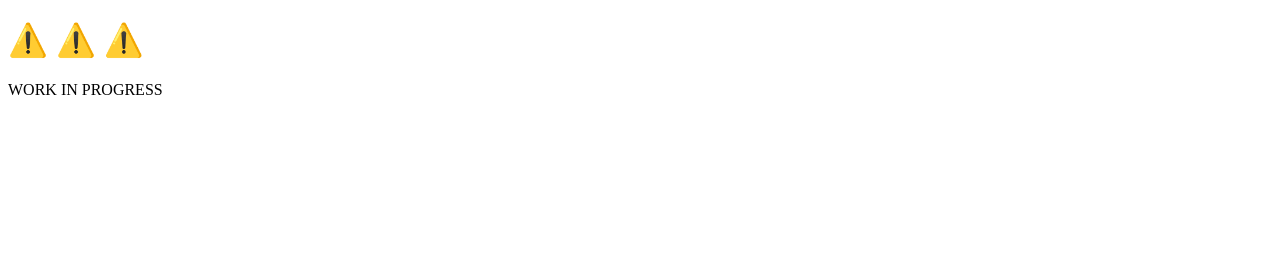
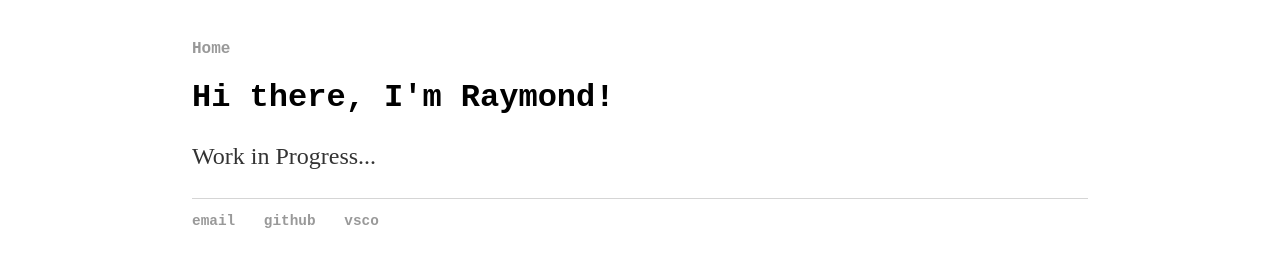
Before and after one commit to raysarinas/old-website, a plain HTML site: page index.html in a window 1280 px wide. Drawn offline with Linux system fonts and the light colour scheme.

Commit message:
added css folder and put up temporary index page

```diff
--- /dev/null
+++ b/css/main.css
@@ -0,0 +1,43 @@
+body {
+    margin: 40px auto;
+    width: 70%;
+}
+nav ul, footer ul {
+    font-family:'Courier New', 'Courier New', 'Sans-Serif';
+    padding: 0px;
+    list-style: none;
+    font-weight: bold;
+}
+nav ul li, footer ul li {
+    display: inline;
+    margin-right: 20px;
+}
+a {
+    text-decoration: none;
+    color: #999;
+}
+a:hover {
+    text-decoration: underline;
+}
+h1 {
+    font-size: 2em;
+    font-family:'Courier New', 'Courier New', 'Sans-Serif';
+}
+p {
+    font-size: 1.5em;
+    line-height: 1.4em;
+    color: #333;
+}
+footer {
+    border-top: 1px solid #d5d5d5;
+    font-size: .9em;
+}
+
+ul.posts {
+    margin: 20px auto 40px;
+    font-size: 1em;
+}
+
+ul.posts li {
+    list-style: none;
+}
--- a/index.html
+++ b/index.html
@@ -1,9 +1,29 @@
 <!DOCTYPE html>
 <html>
-<body>
-<h1>⚠️ ⚠️ ⚠️</h1>
-<p>WORK IN PROGRESS</p>
-<p></p>
-<p></p>
-</body>
+	<head>
+		<title>⚠️ ⚠️ ⚠️</title>
+		<!-- link to main stylesheet -->
+		<link rel="stylesheet" type="text/css" href="/css/main.css">
+	</head>
+	<body>
+		<nav>
+    		<ul>
+        		<li><a href="/">Home</a></li>
+	        	<!-- <li><a href="/about">About</a></li> -->
+    		</ul>
+		</nav>
+		<div class="container">
+    		<div class="blurb">
+        		<h1>Hi there, I'm Raymond!</h1>
+				<p>Work in Progress...</p>
+    		</div><!-- /.blurb -->
+		</div><!-- /.container -->
+		<footer>
+    		<ul>
+        		<li><a href="mailto:rsarinas@ualberta.ca">email</a></li>
+        		<li><a href="https://github.com/raysarinas">github</a></li>
+            <li><a href="http://vsco.co/raysarinas">vsco</a></li>
+			</ul>
+		</footer>
+	</body>
 </html>
```
